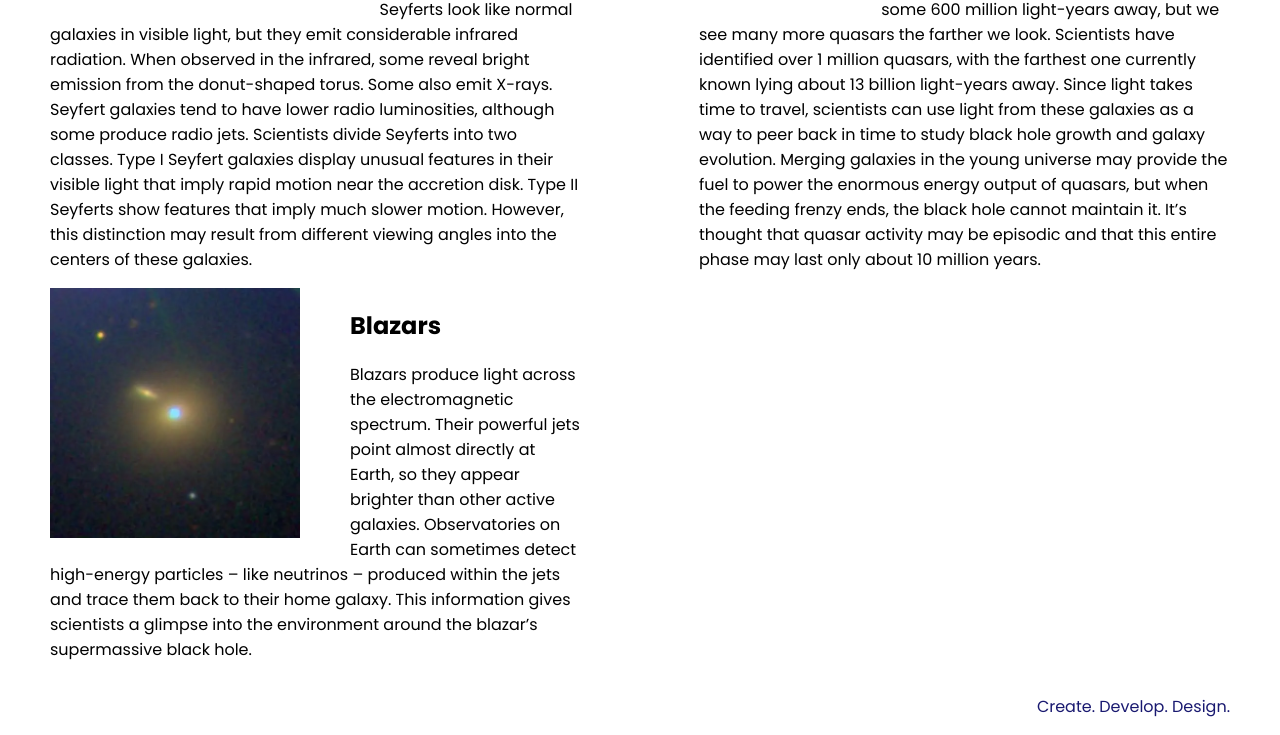
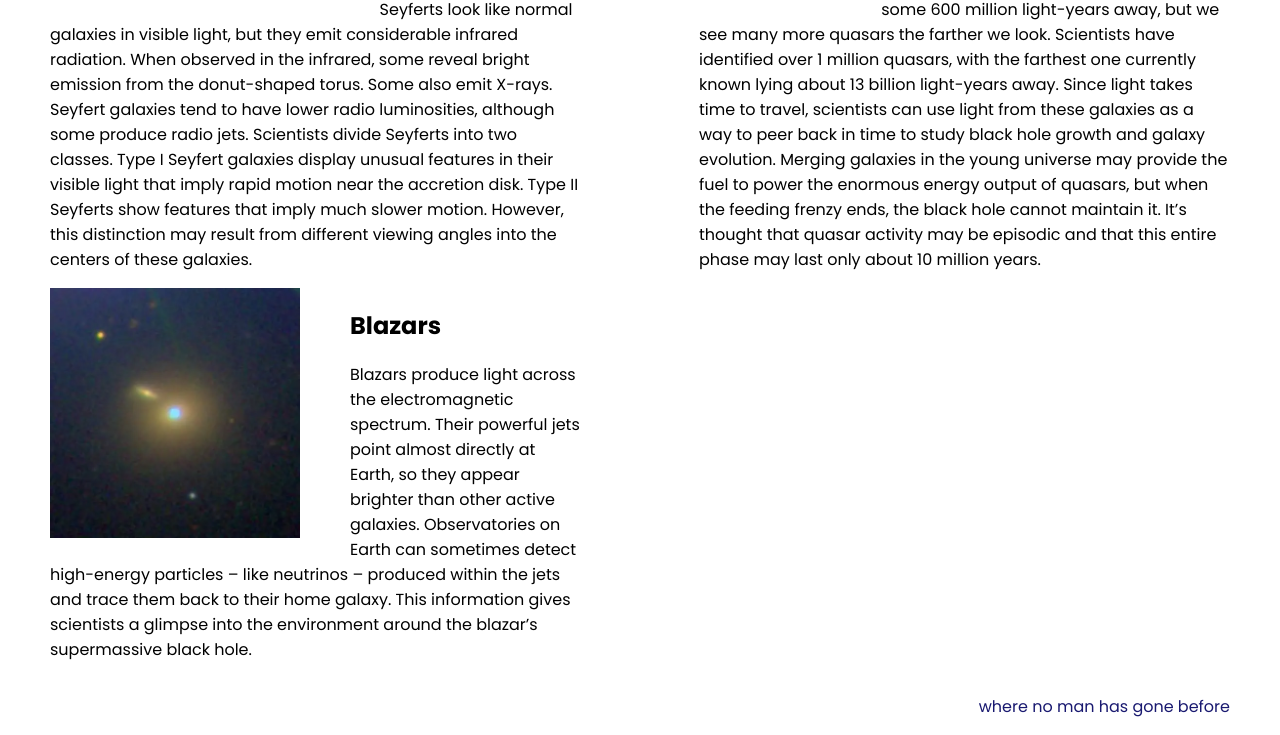
Before and after one commit to tomgithubdev/media_response_design_concept, a plain HTML site: page index.html in a window 1280 px wide. Shown: the part 2454-3189 px from the top of the page. Drawn offline with Linux system fonts and the light colour scheme.

Commit message:
Update index.html

```diff
--- a/index.html
+++ b/index.html
@@ -88,7 +88,7 @@
 
   </div>
   <footer>
-    <p>Create. Develop. Design.</p>
+    <p>where no man has gone before</p>
   </footer>
 </body>
 
```
